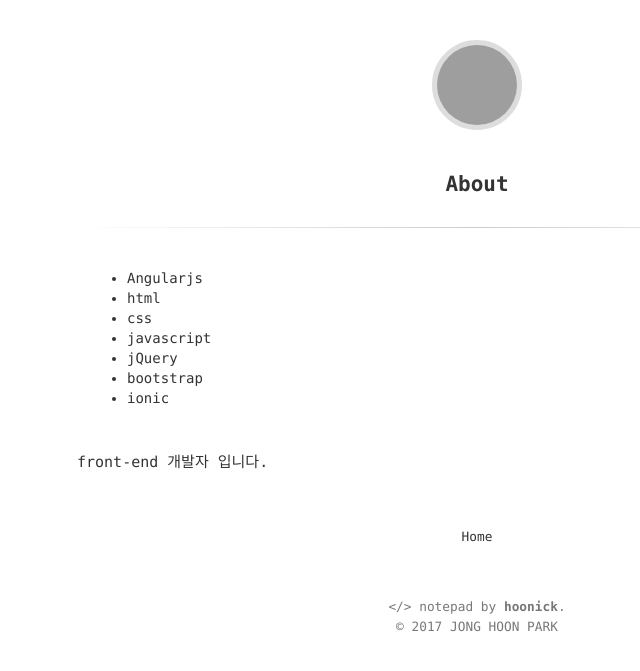
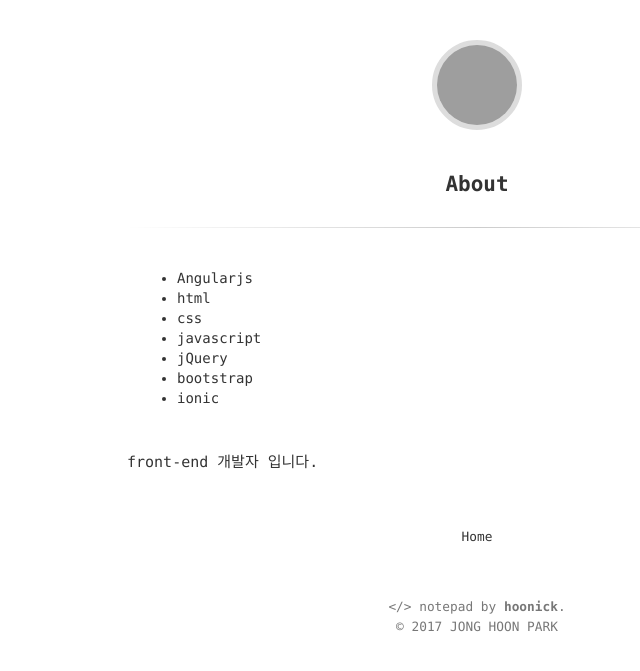
Before and after one commit to hoonick91/-old-choonick.github.io, a Jekyll site: the page built from about.md, in a window 1280 px wide. Shown: the top 671 px of the page, without its empty margins (163-803 px from the left). Built offline with Jekyll 4.4.1, drawn with Linux system fonts in a browser that asks for light colours; grey boxes are pictures that could not be loaded.

```diff
--- a/_sass/main.scss
+++ b/_sass/main.scss
@@ -188,7 +188,7 @@
   width: 100%;
 }
 article {
-  max-width: 800px !important;
+  max-width: 700px !important;
   margin: 0 auto;
   .title {
     line-height: 1.4em;
```
